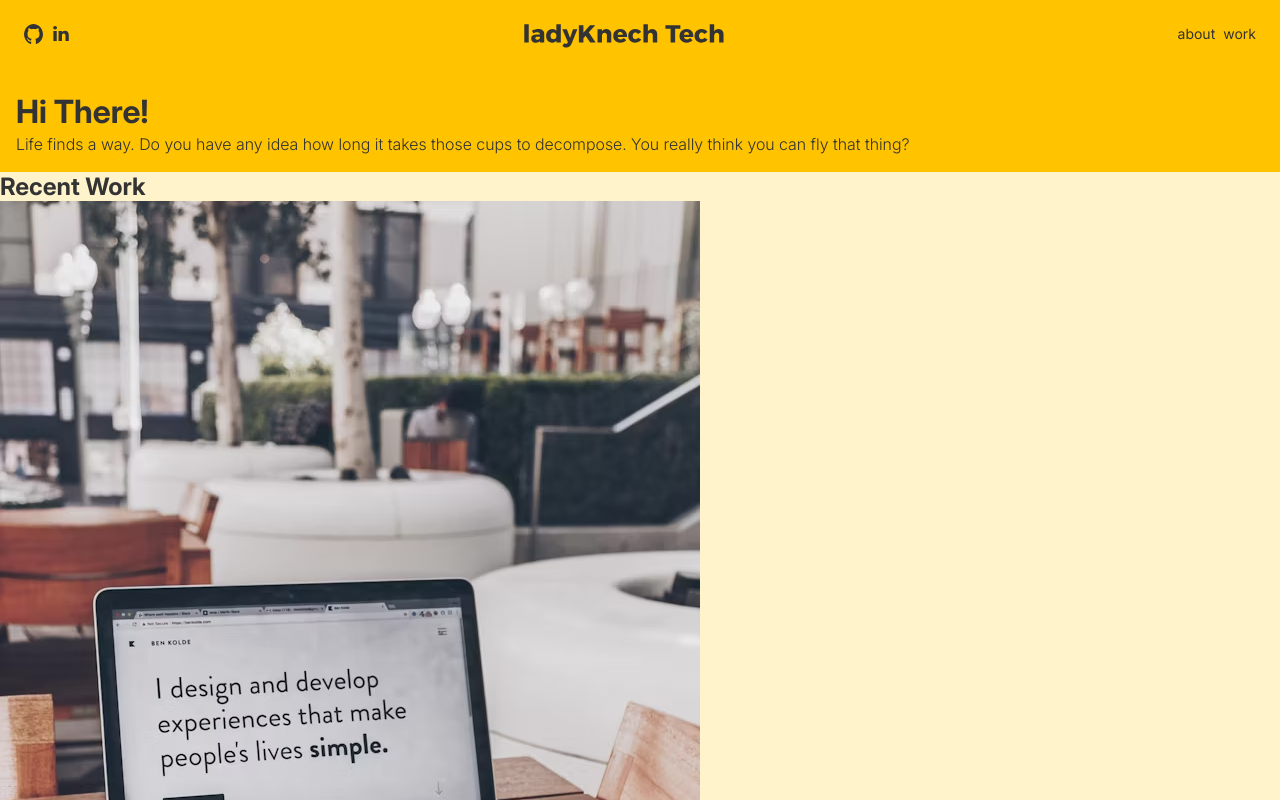
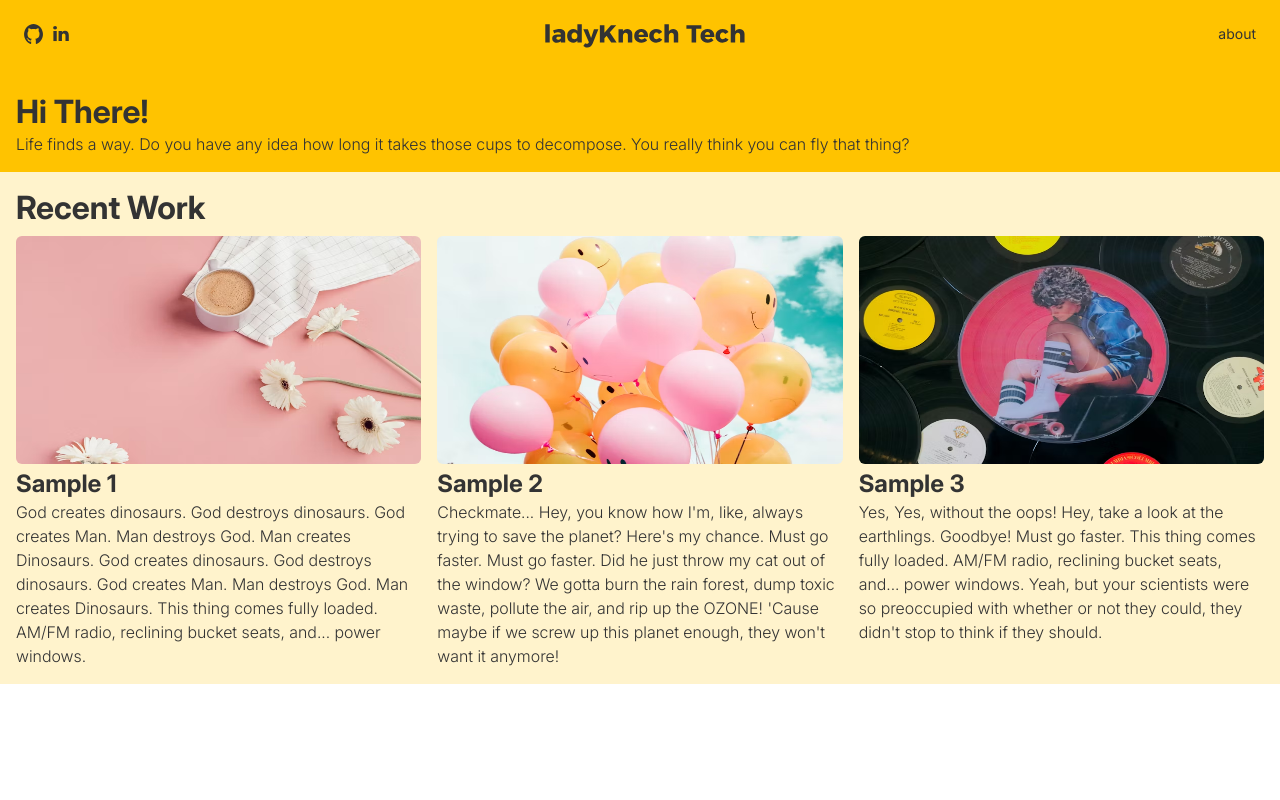
Before and after one commit to jmknec/lkt-portfolio, a React (Vite) app: page / in a window 1280 px wide. Shown: the top 800 px of the page. Built offline with nearby package versions, Linux system fonts and the light colour scheme.

Commit message:
initial styling for project gallery

```diff
--- a/src/components/Header/Header.jsx
+++ b/src/components/Header/Header.jsx
@@ -45,9 +45,9 @@ export default function Header({ headerClass }) {
               <li className="header__nav-item">
                 <Link className="header__link">about</Link>
               </li>
-              <li className="header__nav-item">
+              {/* <li className="header__nav-item">
                 <Link className="header__link">work</Link>
-              </li>
+              </li> */}
             </ul>
           </nav>
         </div>
--- a/src/components/Thumbnail/Thumbnail.jsx
+++ b/src/components/Thumbnail/Thumbnail.jsx
@@ -3,10 +3,12 @@ import "./Thumbnail.scss";
 export default function Thumbnail({ name, thumb, brief, altText }) {
   return (
     <>
-      <div className="projects__card">
-        <img className="projects__thumbnail" src={thumb} alt={altText} />
-        <h3 className="projects__title">{name}</h3>
-        <p className="projects__description">{brief}</p>
+      <div className="project">
+        <img className="project__thumbnail" src={thumb} alt={altText} />
+        <div className="project__details">
+          <h3 className="project__title">{name}</h3>
+          <p className="project__description">{brief}</p>
+        </div>
       </div>
     </>
   );
--- a/src/components/Thumbnail/Thumbnail.scss
+++ b/src/components/Thumbnail/Thumbnail.scss
@@ -2,4 +2,35 @@
 @use "../../styles/partials/mixins" as *;
 @use "../../styles/partials/typography" as *;
 
-// .projects {}
+.project {
+  padding-bottom: 1rem;
+
+  @include tablet {
+    padding-bottom: 0;
+    width: 27%;
+    flex: 1 1 auto;
+  }
+
+  &__thumbnail {
+    max-width: 100%;
+    aspect-ratio: 16/9;
+    border-radius: 6px;
+  }
+
+  &__title {
+    @include mb-subtitles;
+
+    @include tablet {
+      @include dt-subtitles;
+    }
+  }
+
+  &__description {
+    display: none;
+
+    @include tablet {
+      @include dt-body;
+      display: initial;
+    }
+  }
+}
--- a/src/pages/HomePage/HomePage.jsx
+++ b/src/pages/HomePage/HomePage.jsx
@@ -18,16 +18,17 @@ export default function HomePage() {
         />
         <section className="projects">
           <h2 className="projects__heading">Recent Work</h2>
+          <div className="projects__gallery">
             <Thumbnail
-            name="Sample"
+              name="Sample 1"
               thumb={sample1}
-            altText="image of computer screen"
+              altText="image of mug and flowers on a pink background"
               brief="God creates dinosaurs. God destroys dinosaurs. God creates Man. Man destroys God. Man creates Dinosaurs. God creates dinosaurs. God destroys dinosaurs. God creates Man. Man destroys God. Man creates Dinosaurs. This thing comes fully loaded. AM/FM radio, reclining bucket seats, and... power windows."
             />
             <Thumbnail
               name="Sample 2"
               thumb={sample2}
-            altText="collection of colour sample cards"
+              altText="image of pink and orange smiley face balloons"
               brief="Checkmate... Hey, you know how I'm, like, always trying to save the planet? Here's my chance. Must go faster. Must go faster. Did he just throw my cat out of the window? We gotta burn the rain forest, dump toxic waste, pollute the air, and rip up the OZONE! 'Cause maybe if we screw up this planet enough, they won't want it anymore!"
             />
             <Thumbnail
@@ -36,6 +37,7 @@ export default function HomePage() {
               altText="collection of vinyl records"
               brief="Yes, Yes, without the oops! Hey, take a look at the earthlings. Goodbye! Must go faster. This thing comes fully loaded. AM/FM radio, reclining bucket seats, and... power windows. Yeah, but your scientists were so preoccupied with whether or not they could, they didn't stop to think if they should."
             />
+          </div>
         </section>
       </main>
     </>
--- a/src/pages/HomePage/HomePage.scss
+++ b/src/pages/HomePage/HomePage.scss
@@ -13,3 +13,25 @@
 .banner--landing {
   background-color: $lkt-yellow;
 }
+
+.projects {
+  padding: 1rem;
+  width: 100%;
+
+  &__heading {
+    @include mb-titles;
+    padding-bottom: 0.5rem;
+
+    @include tablet {
+      @include dt-titles;
+    }
+  }
+
+  &__gallery {
+    @include tablet {
+      display: flex;
+      flex-wrap: wrap;
+      gap: 1rem;
+    }
+  }
+}
```
Also changed, not shown: src/assets/pictures/sample1.avif, src/assets/pictures/sample2.avif. Lines whose indentation alone changed are shown as unchanged.
